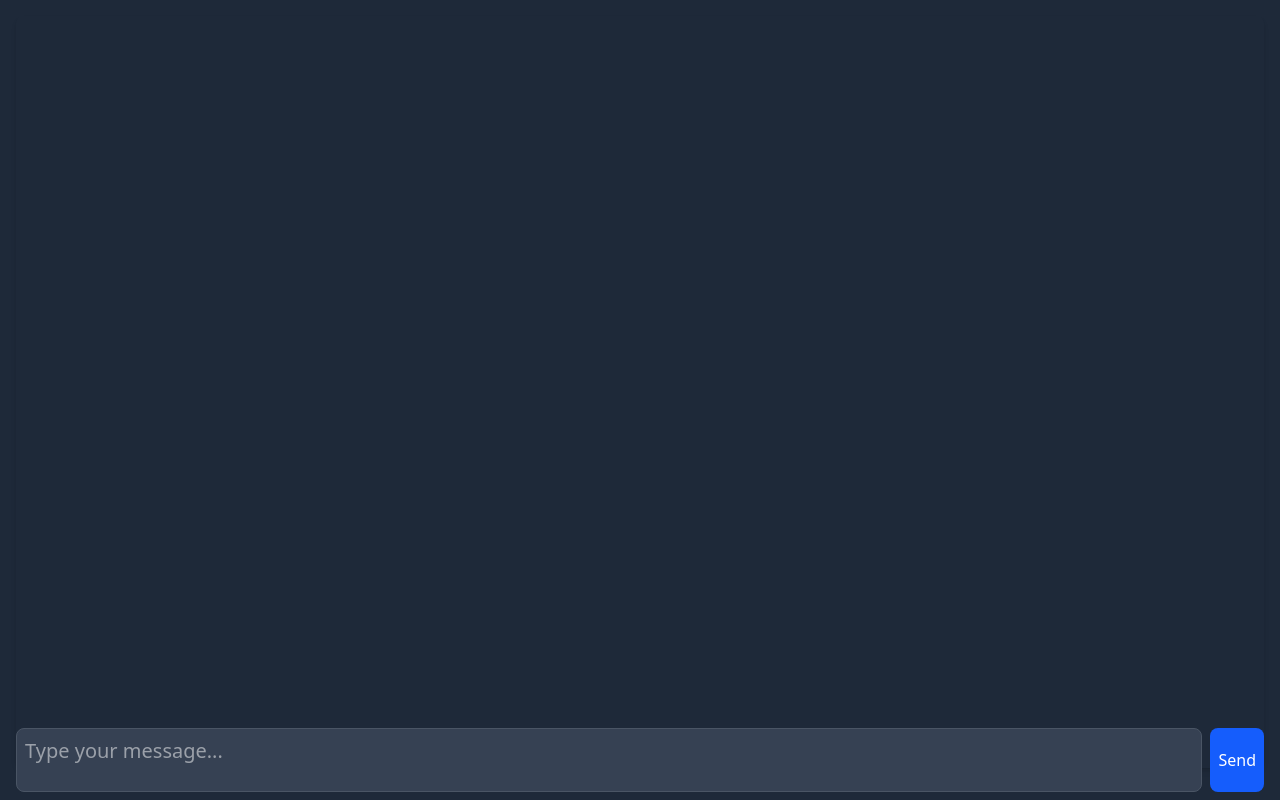
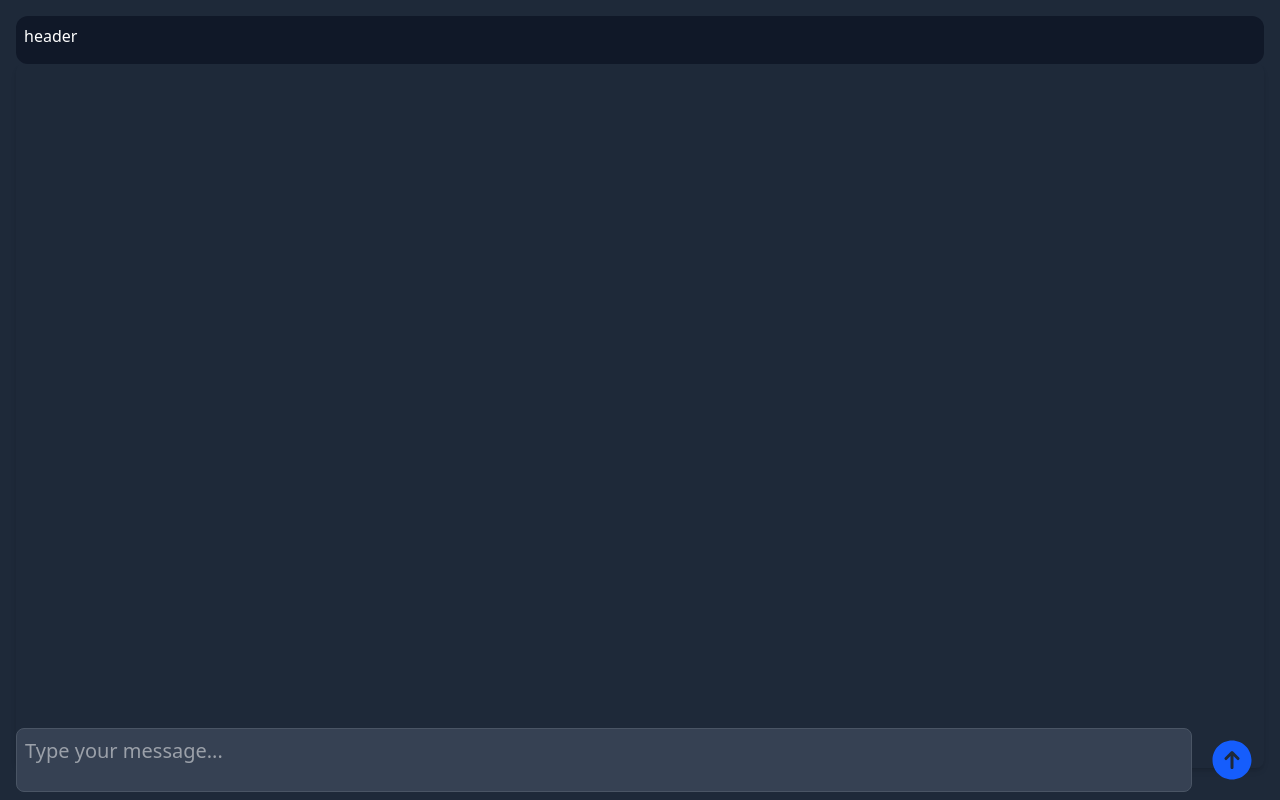
Before and after one commit to JCTECH111/No-Joy-Ai, a React (Vite) app: page / in a window 1280 px wide. Built offline with nearby package versions, Linux system fonts and the light colour scheme.

Commit message:
first commit

```diff
--- a/package.json
+++ b/package.json
@@ -10,6 +10,7 @@
     "preview": "vite preview"
   },
   "dependencies": {
+    "@heroicons/react": "^2.2.0",
     "@tailwindcss/postcss": "^4.0.13",
     "axios": "^1.8.2",
     "react": "^19.0.0",
--- a/src/Pages/ChatBot.jsx
+++ b/src/Pages/ChatBot.jsx
@@ -1,4 +1,5 @@
 import React, { useState, useRef, useCallback, useEffect } from "react";
+import { ArrowUpCircleIcon } from "@heroicons/react/24/solid"
 import axios from "axios";
 
 const Chatbot = () => {
@@ -54,6 +55,9 @@ const Chatbot = () => {
 
   return (
     <div className="flex flex-col h-screen bg-gray-800 text-white p-4">
+    <div className="h-[3rem] sticky top-2 w-full p-2 bg-gray-900 rounded-xl">
+      header
+    </div>
       {/* Chat Window */}
       <div
         ref={chatWindowRef}
@@ -106,7 +110,7 @@ const Chatbot = () => {
         <button
           onClick={handleSendMessage}
           disabled={isLoading}
-          className="p-2 bg-blue-600 h-[4rem] text-white rounded-lg hover:bg-blue-700 focus:outline-none focus:ring-2 focus:ring-blue-500 flex items-center"
+          className="p-2  h-[4rem]  flex items-center"
         >
           {isLoading ? (
             <svg
@@ -129,7 +133,7 @@ const Chatbot = () => {
               ></path>
             </svg>
           ) : (
-            "Send"
+            <ArrowUpCircleIcon className="h-[4rem] w-[3rem] text-blue-600 rounded-full" />
           )}
         </button>
       </div>
```
Also changed, not shown: 2 other files (tests, documents, lock files or other folders).
